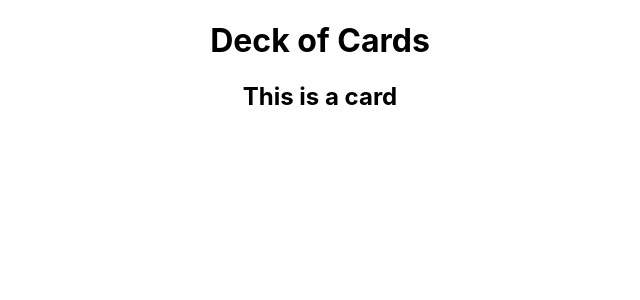
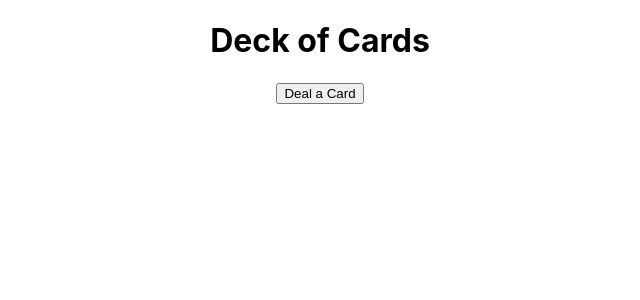
Before and after one commit to Guillermo-Martin/deck-of-cards, a React (Create React App) app: page / in a window 1280 px wide. Shown: the top 300 px of the page, without its empty margins (320-960 px from the left). Built offline with nearby package versions, Linux system fonts and the light colour scheme.

Commit message:
Create Dealer component

```diff
--- a/src/App.js
+++ b/src/App.js
@@ -1,12 +1,13 @@
 import React from 'react';
 import Card from './components/Card';
+import Dealer from './components/Dealer';
 import './App.css';
 
 function App() {
   return (
     <div className="App">
       <h1>Deck of Cards</h1>
-      <Card />
+      <Dealer />
     </div>
   );
 }
--- /dev/null
+++ b/src/components/Dealer.js
@@ -0,0 +1,13 @@
+import React, { Component } from 'react';
+
+class Dealer extends Component {
+  render() {
+    return (
+      <div>
+        <button>Deal a Card</button>
+      </div>
+    );
+  }
+}
+
+export default Dealer;
```
